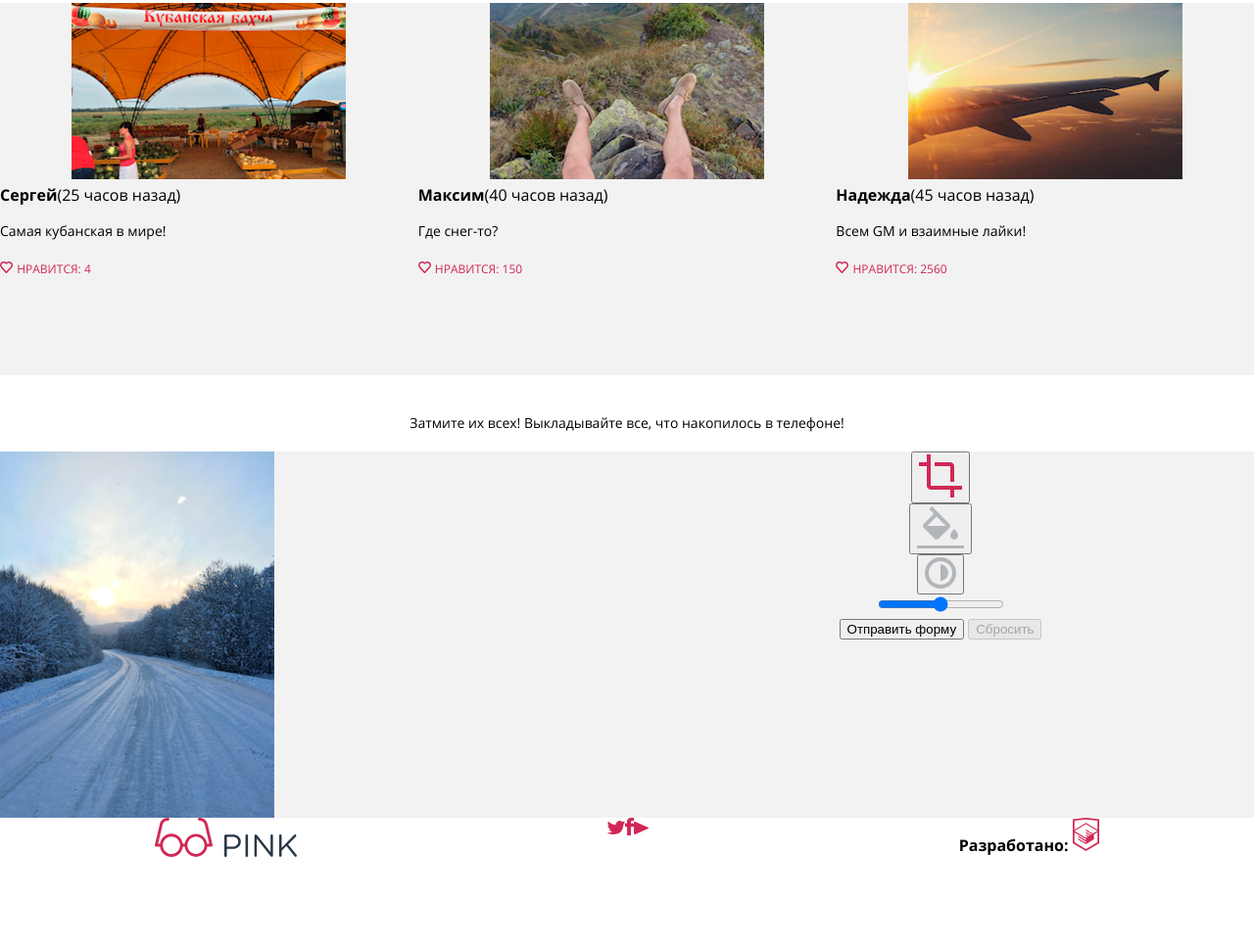
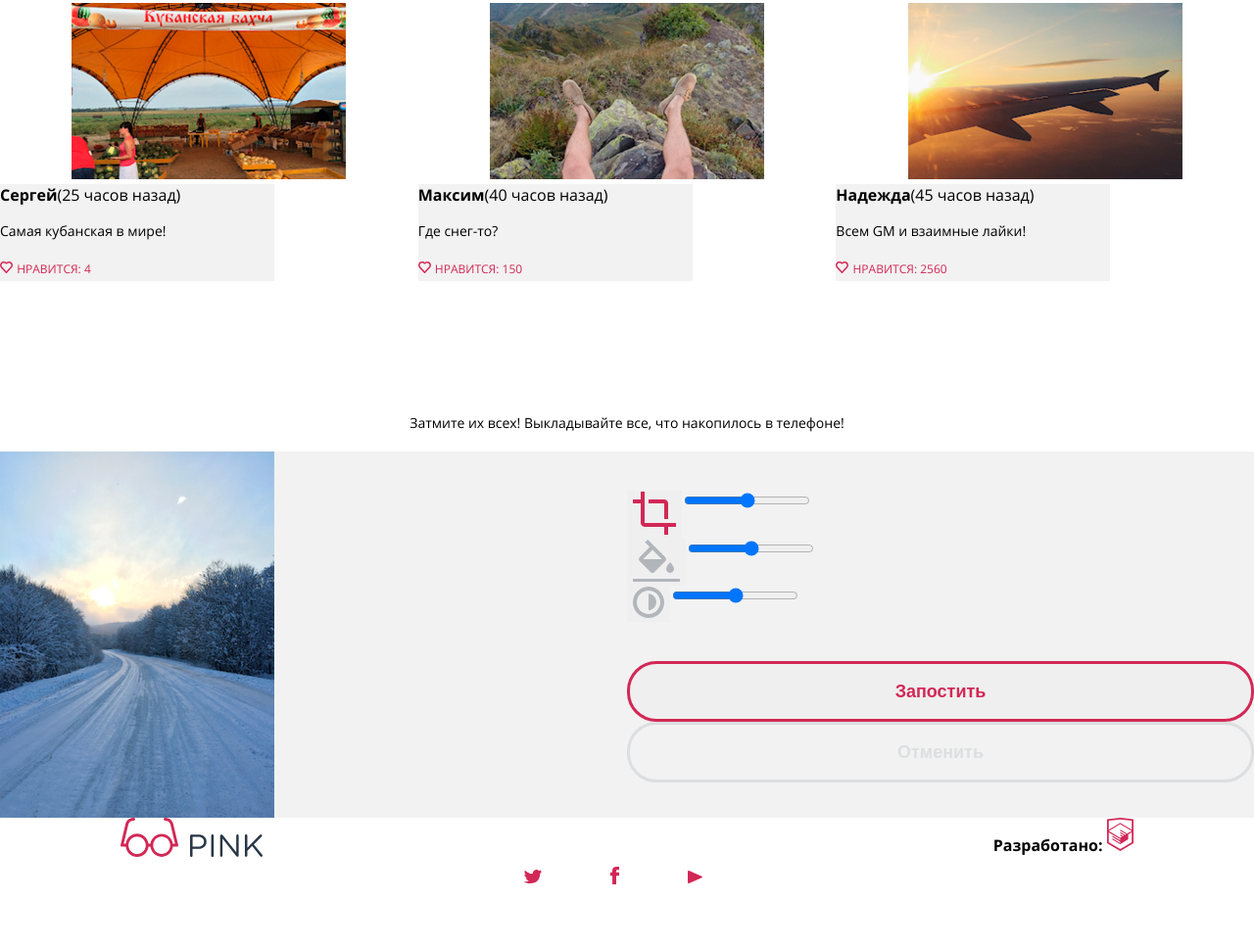
Before and after one commit to annmaximova/1572625-pink-22, a website: page source/catalog.html in a window 1280 px wide. Shown: the part 1504-2472 px from the top of the page at 98% size. Before the commit the page ends 2384 px from the top, so only its background shows below. Drawn offline with nearby package versions, Linux system fonts and the light colour scheme; files that its build step writes are made by us from their sources.

Commit message:
Декоративные элементы страницы каталога

```diff
--- a/source/catalog.html
+++ b/source/catalog.html
@@ -7,10 +7,10 @@
   </head>
   <body class="page__body">
     <header class="page-header">
-      <p class="page-header__logo">
+      <p class="page-header__logo page-header__logo--closed">
         <img src="img/pink.svg" width="74" height="23" alt="Приложение «Пинк»">
       </p>
-      <nav class="main-nav">
+      <nav class="main-nav main-nav--closed main-nav--nojs">
         <button class="main-nav__toggle" type="button"><span class="visually-hidden">Открыть меню</span></button>
         <div class="main-nav__wrapper">
           <ul class="main-nav__list site-list">
@@ -46,6 +46,7 @@
           <p class="catalog__title">Взгляните на фотографии, которые выкладывают пользователи! Видите, как не хватает ваших?</p>
           <ul class="catalog__list">
             <li class="catalog__item catalog__item-panorama">
+              <div class="catalog__photo-panorama">Панорама дня</div>
               <img src="img/panorama-photo.jpg" width="320" height="137" alt="Фото панорамы">
               <div class="catalog__description">
                 <span class="catalog__name">Анна</span><span class="catalog__addition">(5 минут назад)</span>
@@ -158,32 +159,37 @@
         <div class="catalog__editor-wrapper">
           <img src="img/winter-photo.jpg" width="280" height="374" alt="Фото заснеженной дороги">
           <form class="catalog__editor-list" action="https://echo.htmlacademy.ru/courses" method="post">
+            <div class="catalog__editor-flex">
               <div class="catalog__editor-item">
-              <button type="button"><svg width="44" height="44" viewBox="0 0 44 44" fill="none" xmlns="http://www.w3.org/2000/svg">
+                <button class="catalog__editor-button" type="button"><svg width="44" height="44" viewBox="0 0 44 44" fill="none" xmlns="http://www.w3.org/2000/svg">
                 <path d="M32 28H36V12C36 10.9391 35.5786 9.92172 34.8284 9.17157C34.0783 8.42143 33.0609 8 32 8H16V12H32V28ZM12 32V0H8V8H0V12H8V32C8 33.0609 8.42143 34.0783 9.17157 34.8284C9.92172 35.5786 10.9391 36 12 36H32V44H36V36H44V32H12Z" fill="#D22856"/>
                 </svg></button>
+                <span class="catalog__range--tablet"><input type="range" min="0" max="100"></span>
               </div>
               <div class="catalog__editor-item">
-              <button type="button"><svg width="48" height="43" viewBox="0 0 48 43" fill="none" xmlns="http://www.w3.org/2000/svg">
+                <button class="catalog__editor-button" type="button"><svg width="48" height="43" viewBox="0 0 48 43" fill="none" xmlns="http://www.w3.org/2000/svg">
                 <g opacity="0.3">
                 <path d="M33.12 17.88L15.24 0L12.41 2.83L17.17 7.59L6.88 17.88C6.3182 18.4425 6.00264 19.205 6.00264 20C6.00264 20.795 6.3182 21.5575 6.88 22.12L17.88 33.12C18.4425 33.6818 19.205 33.9974 20 33.9974C20.795 33.9974 21.5575 33.6818 22.12 33.12L33.12 22.12C33.6818 21.5575 33.9974 20.795 33.9974 20C33.9974 19.205 33.6818 18.4425 33.12 17.88ZM10.41 20L20 10.42L29.59 20H10.41ZM38 23C38 23 34 27.33 34 30C34 31.0609 34.4214 32.0783 35.1716 32.8284C35.9217 33.5786 36.9391 34 38 34C39.0609 34 40.0783 33.5786 40.8284 32.8284C41.5786 32.0783 42 31.0609 42 30C42 27.33 38 23 38 23Z" fill="#283645"/>
                 <path d="M48 40H0V43H48V40Z" fill="#283645"/>
                 </g>
                 </svg></button>
+                <span class="catalog__range--tablet"><input type="range" min="0" max="100"></span>
               </div>
               <div class="catalog__editor-item">
-              <button type="button"><svg width="32" height="32" viewBox="0 0 32 32" fill="none" xmlns="http://www.w3.org/2000/svg">
+                <button class="catalog__editor-button" type="button"><svg width="32" height="32" viewBox="0 0 32 32" fill="none" xmlns="http://www.w3.org/2000/svg">
                 <g opacity="0.3">
                 <path d="M16 4C18.3734 4 20.6935 4.70379 22.6669 6.02236C24.6402 7.34094 26.1783 9.21509 27.0866 11.4078C27.9948 13.6005 28.2325 16.0133 27.7694 18.3411C27.3064 20.6689 26.1635 22.8071 24.4853 24.4853C22.8071 26.1635 20.6689 27.3064 18.3411 27.7694C16.0133 28.2324 13.6005 27.9948 11.4078 27.0866C9.21509 26.1783 7.34095 24.6402 6.02237 22.6668C4.70379 20.6935 4.00001 18.3734 4.00001 16C4.00001 12.8174 5.26429 9.76515 7.51473 7.51472C9.76516 5.26428 12.8174 4 16 4ZM16 0C12.8355 0 9.74207 0.938384 7.11088 2.69649C4.4797 4.45459 2.42894 6.95345 1.21793 9.87706C0.0069325 12.8007 -0.309921 16.0177 0.307443 19.1214C0.924806 22.2251 2.44866 25.0761 4.6863 27.3137C6.92394 29.5513 9.77487 31.0752 12.8786 31.6926C15.9823 32.3099 19.1993 31.9931 22.1229 30.7821C25.0466 29.5711 27.5454 27.5203 29.3035 24.8891C31.0616 22.2579 32 19.1645 32 16C32 11.7565 30.3143 7.68687 27.3137 4.68629C24.3131 1.68571 20.2435 0 16 0Z" fill="#283645"/>
                 <path d="M16 24.29C18.1536 24.1422 20.1708 23.1824 21.644 21.6046C23.1172 20.0268 23.9366 17.9486 23.9366 15.79C23.9366 13.6314 23.1172 11.5532 21.644 9.97538C20.1708 8.39759 18.1536 7.43782 16 7.29" fill="#283645"/>
                 </g>
                 </svg></button>
+                <span class="catalog__range--tablet"><input type="range" min="0" max="100"></span>
               </div>
-            <div class="editor__item">
+            </div>
+            <div class="catalog__range--mobile">
               <input type="range" min="0" max="100">
             </div>
-            <input class="editor__send" type="submit" value="Отправить форму">
-            <input class="editor__reset" type="reset" value="Сбросить" disabled>
+            <input class="catalog__editor-send" type="submit" value="Запостить">
+            <input class="catalog__editor-reset" type="reset" value="Отменить" disabled>
           </form>
         </div>
       </section>
@@ -226,5 +232,32 @@
         </div>
       </div>
     </footer>
+    <script>
+      var navMain = document.querySelector('.main-nav');
+      var navToggle = document.querySelector('.main-nav__toggle');
+      var headerLogo = document.querySelector('page-header__logo');
+
+      navMain.classList.remove('main-nav--nojs');
+
+      navToggle.addEventListener('click', function() {
+        if (navMain.classList.contains('main-nav--closed')) {
+          navMain.classList.remove('main-nav--closed');
+          navMain.classList.add('main-nav--opened');
+        } else {
+          navMain.classList.add('main-nav--closed');
+          navMain.classList.remove('main-nav--opened');
+        }
+      });
+
+        navToggle.addEventListener('click', function() {
+        if (headerLogo.classList.contains('.page-header__logo--closed')) {
+          headerLogo.classList.remove('.page-header__logo--closed');
+          headerLogo.classList.add('.page-header__logo--opened');
+        } else {
+          headerLogo.classList.add('.page-header__logo--closed');
+          headerLogo.classList.remove('.page-header__logo--opened');
+        }
+      });
+    </script>
     </body>
     </html>
--- a/source/less/blocks/catalog.less
+++ b/source/less/blocks/catalog.less
@@ -6,6 +6,7 @@
 
 .catalog {
   text-align: center;
+  position: relative;
 }
 
 .catalog__list {
@@ -30,10 +31,11 @@
   font-size: 14px;
   font-weight: 400;
   line-height: 24px;
+  width: 280px;
+  display: block;
 }
 
 .catalog__item {
-  background-color: #f2f2f2;
   margin-bottom: 20px;
   min-width: 280px;
 
@@ -47,7 +49,9 @@
 }
 
 .catalog__description {
+  width: 280px;
   text-align: left;
+  background-color: #f2f2f2;
 }
 
 .catalog__quantity {
@@ -67,6 +71,7 @@
   }
 }
 
+
 .catalog__item-panorama {
   @media (min-width: @tablet-width) {
     grid-column-start: 1;
@@ -82,3 +87,79 @@
     grid-row-end: 2;
   }
 }
+
+.catalog__photo-panorama {
+  font-size: 12px;
+  font-weight: 700;
+  line-height: 24px;
+  text-transform: uppercase;
+  color: #ffffff;
+  background-color: #d22856;
+  padding: 10px 16px;
+  display: block;
+  position: absolute;
+  left: 330px;
+}
+
+.catalog__editor-list {
+  display: flex;
+  flex-direction: column;
+}
+
+.catalog__editor-item {
+  @media (min-width: @tablet-width) {
+    display: flex;
+  }
+}
+
+.catalog__editor-flex {
+  display: flex;
+  justify-content: center;
+  padding-top: 40px;
+  padding-bottom: 40px;
+
+  @media (min-width: @tablet-width) {
+    flex-direction: column;
+  }
+}
+
+.catalog__editor-button {
+  border: none;
+}
+
+.catalog__range--tablet {
+  display: none;
+
+  @media (min-width: @tablet-width) {
+    display: block;
+  }
+}
+
+.catalog__range--mobile {
+  @media (min-width: @tablet-width) {
+    display: none;
+  }
+}
+
+.catalog__editor-send {
+  font-size: 18px;
+  line-height: 18px;
+  font-weight: 700;
+  color: #d22856;
+  border: 3px solid #d22856;
+  box-sizing: border-box;
+  border-radius: 30px;
+  padding: 19px 90px;
+}
+
+.catalog__editor-reset {
+  font-size: 18px;
+  line-height: 18px;
+  font-weight: 700;
+  color: #283645;
+  opacity: 0.1;
+  border: 3px solid #283645;
+  box-sizing: border-box;
+  border-radius: 30px;
+  padding: 19px 90px;
+}
--- a/source/less/blocks/social.less
+++ b/source/less/blocks/social.less
@@ -7,3 +7,10 @@
   justify-content: center;
   align-content: space-around;
 }
+
+.social__item {
+  padding-top: 50px;
+  padding-left: 20px;
+  padding-right: 50px;
+  padding-bottom: 60px;
+}
```
Lines whose indentation alone changed are shown as unchanged.
